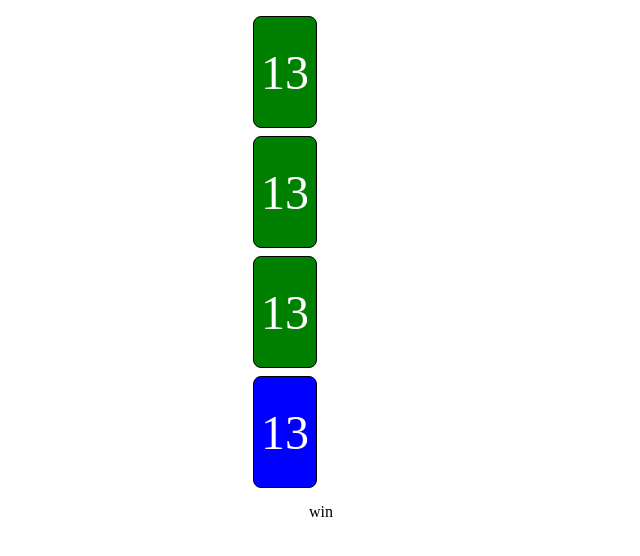
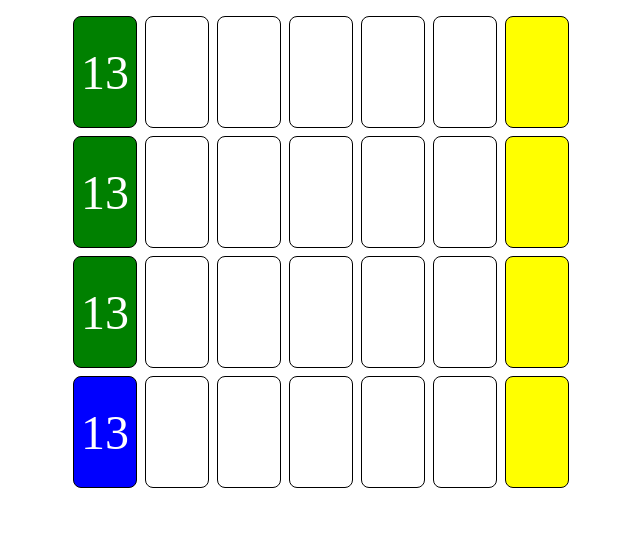
Before and after one commit to KingJeremyNg/bigtwo, a website with bundled scripts: page index.html in a window 1280 px wide. Shown: the whole page, without its empty margins (319-959 px from the left). Built offline with nearby package versions, Linux system fonts and the light colour scheme.

Commit message:
Added startGame and clear functions. Edit css and index.html

```diff
--- a/index.html
+++ b/index.html
@@ -11,15 +11,39 @@
 </head>
 
 <body>
-    <div class="computer-deck deck">13</div>
-    <div class="computer-card-slot card-slot"></div>
-    <div class="computer-deck deck">13</div>
-    <div class="computer-card-slot card-slot"></div>
-    <div class="computer-deck deck">13</div>
-    <div class="computer-card-slot card-slot"></div>
-    <div class="player-deck deck">13</div>
-    <div class="player-card-slot card-slot"></div>
-    <div class="text">win</div>
+    <div id="p1" class="computer-deck deck"></div>
+    <div id="p1-s1" class="computer-card-slot card-slot"></div>
+    <div id="p1-s2" class="computer-card-slot card-slot"></div>
+    <div id="p1-s3" class="computer-card-slot card-slot"></div>
+    <div id="p1-s4" class="computer-card-slot card-slot"></div>
+    <div id="p1-s5" class="computer-card-slot card-slot"></div>
+    <div id="p1-info" class="hand-info"></div>
+
+    <div id="p2" class="computer-deck deck"></div>
+    <div id="p2-s1" class="computer-card-slot card-slot"></div>
+    <div id="p2-s2" class="computer-card-slot card-slot"></div>
+    <div id="p2-s3" class="computer-card-slot card-slot"></div>
+    <div id="p2-s4" class="computer-card-slot card-slot"></div>
+    <div id="p2-s5" class="computer-card-slot card-slot"></div>
+    <div id="p2-info" class="hand-info"></div>
+
+    <div id="p3" class="computer-deck deck"></div>
+    <div id="p3-s1" class="computer-card-slot card-slot"></div>
+    <div id="p3-s2" class="computer-card-slot card-slot"></div>
+    <div id="p3-s3" class="computer-card-slot card-slot"></div>
+    <div id="p3-s4" class="computer-card-slot card-slot"></div>
+    <div id="p3-s5" class="computer-card-slot card-slot"></div>
+    <div id="p3-info" class="hand-info"></div>
+
+    <div id="p4" class="player-deck deck"></div>
+    <div id="p4-s1" class="computer-card-slot card-slot"></div>
+    <div id="p4-s2" class="computer-card-slot card-slot"></div>
+    <div id="p4-s3" class="computer-card-slot card-slot"></div>
+    <div id="p4-s4" class="computer-card-slot card-slot"></div>
+    <div id="p4-s5" class="computer-card-slot card-slot"></div>
+    <div id="p4-info" class="hand-info"></div>
+
+    <div id="text" class="text"></div>
 </body>
 
 </html>
--- a/main.js
+++ b/main.js
@@ -1,10 +1,83 @@
 import Deck from './src/deck.js';
 
-// const computerCardSlot = document.querySelector(".computer-card-slot");
+// Player 1 html elements
+const p1_element = document.getElementById("p1");
+const p1_s1 = document.getElementById("p1-s1");
+const p1_s2 = document.getElementById("p1-s2");
+const p1_s3 = document.getElementById("p1-s3");
+const p1_s4 = document.getElementById("p1-s4");
+const p1_s5 = document.getElementById("p1-s5");
 
-let deck = new Deck();
-deck.shuffle();
-deck.deal(4);
-deck.sort();
+// Player 2 html elements
+const p2_element = document.getElementById("p2");
+const p2_s1 = document.getElementById("p2-s1");
+const p2_s2 = document.getElementById("p2-s2");
+const p2_s3 = document.getElementById("p2-s3");
+const p2_s4 = document.getElementById("p2-s4");
+const p2_s5 = document.getElementById("p2-s5");
 
-// computerCardSlot.appendChild(deck.cards[0].getHTML())
+// Player 3 html elements
+const p3_element = document.getElementById("p3");
+const p3_s1 = document.getElementById("p3-s1");
+const p3_s2 = document.getElementById("p3-s2");
+const p3_s3 = document.getElementById("p3-s3");
+const p3_s4 = document.getElementById("p3-s4");
+const p3_s5 = document.getElementById("p3-s5");
+
+// Player 4 html elements
+const p4_element = document.getElementById("p4");
+const p4_s1 = document.getElementById("p4-s1");
+const p4_s2 = document.getElementById("p4-s2");
+const p4_s3 = document.getElementById("p4-s3");
+const p4_s4 = document.getElementById("p4-s4");
+const p4_s5 = document.getElementById("p4-s5");
+
+const text = document.getElementById("text");
+
+let p1_deck, p2_deck, p3_deck, p4_deck;
+
+startGame();
+function startGame() {
+    let deck = new Deck();
+    deck.shuffle();
+    p1_deck = new Deck(deck.cards.slice(0, 13));
+    p2_deck = new Deck(deck.cards.slice(13, 26));
+    p3_deck = new Deck(deck.cards.slice(26, 39));
+    p4_deck = new Deck(deck.cards.slice(39, 52));
+    p1_deck.sort();
+    p2_deck.sort();
+    p3_deck.sort();
+    p4_deck.sort();
+    console.log(p1_deck, p2_deck, p3_deck, p4_deck);
+    clear();
+}
+
+function clear() {
+    p1_s1.innerHTML = "";
+    p1_s2.innerHTML = "";
+    p1_s3.innerHTML = "";
+    p1_s4.innerHTML = "";
+    p1_s5.innerHTML = "";
+    p2_s1.innerHTML = "";
+    p2_s2.innerHTML = "";
+    p2_s3.innerHTML = "";
+    p2_s4.innerHTML = "";
+    p2_s5.innerHTML = "";
+    p3_s1.innerHTML = "";
+    p3_s2.innerHTML = "";
+    p3_s3.innerHTML = "";
+    p3_s4.innerHTML = "";
+    p3_s5.innerHTML = "";
+    p4_s1.innerHTML = "";
+    p4_s2.innerHTML = "";
+    p4_s3.innerHTML = "";
+    p4_s4.innerHTML = "";
+    p4_s5.innerHTML = "";
+    text.innerHTML = "";
+
+    // Update card count
+    p1.innerHTML = p1_deck.numCards;
+    p2.innerHTML = p2_deck.numCards;
+    p3.innerHTML = p3_deck.numCards;
+    p4.innerHTML = p4_deck.numCards;
+}
--- a/src/deck.js
+++ b/src/deck.js
@@ -4,7 +4,6 @@ const VALUES = ["3", "4", "5", "6", "7", "8", "9", "10", "J", "Q", "K", "A", "2"
 export default class Deck {
     constructor(cards = newDeck()) {
         this.cards = cards;
-        this.players = {};
     }
 
     get numCards() {
@@ -26,17 +25,8 @@ export default class Deck {
         }
     }
 
-    deal(numPlayers) {
-        for (let i = 0; i < numPlayers; i++) {
-            let handSize = (this.numCards / numPlayers);
-            this.players[i] = this.cards.slice(i * handSize, (i + 1) * handSize);
-        }
-    }
-
     sort() {
-        Object.keys(this.players).forEach((key) => {
-            this.players[key].sort(compareCard);
-        })
+        this.cards.sort(compareCard);
     }
 }
 
--- a/styles.css
+++ b/styles.css
@@ -5,7 +5,7 @@
 body {
     margin: 0;
     display: grid;
-    grid-template-columns: repeat(2, 4rem);
+    grid-template-columns: repeat(7, 4rem);
     grid-template-rows: 7rem 7rem 7rem 7rem 2rem;
     gap: 0.5rem;
     justify-content: center;
@@ -34,7 +34,7 @@ body {
 }
 
 .text {
-    grid-column: span 2;
+    grid-column: span 7;
     display: flex;
     justify-content: center;
     align-items: center;
@@ -77,3 +77,26 @@ body {
     right: 0.5rem;
     transform: rotate(180deg);
 }
+
+.card-slot {
+    height: 100%;
+    width: 100%;
+    border: 1px solid black;
+    border-radius: 0.5rem;
+    display: flex;
+    justify-content: center;
+    align-items: center;
+    font-size: 4rem;
+}
+
+.hand-info {
+    height: 100%;
+    width: 100%;
+    border: 1px solid black;
+    background-color: yellow;
+    border-radius: 0.5rem;
+    display: flex;
+    justify-content: center;
+    align-items: center;
+    font-size: 4rem;
+}
```
